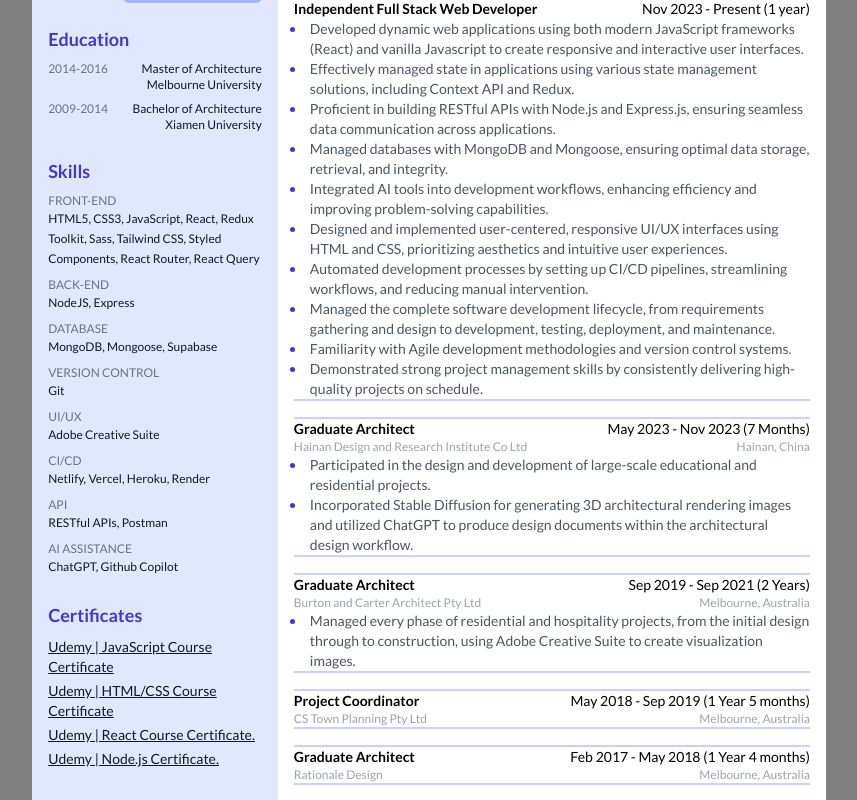
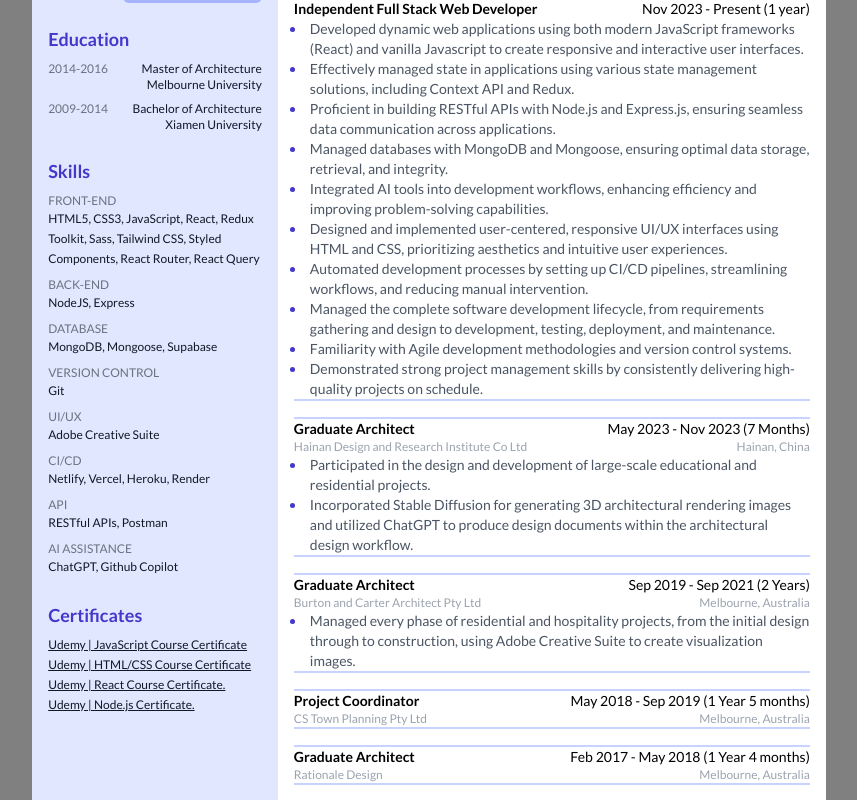
Before and after one commit to JovinLiu/Archi-Resume, a React (Vite) app: page / in a window 1280 px wide. Shown: the part 363-1163 px from the top of the page, without its empty margins (211-1068 px from the left). Built offline with nearby package versions, Linux system fonts and the light colour scheme.

Commit message:
20241008

```diff
--- a/src/Components/Certificate.jsx
+++ b/src/Components/Certificate.jsx
@@ -6,7 +6,7 @@ function Certificate() {
     <Column className="gap-2">
       <Title type="primary">Certificates</Title>
       {/* <Ul className="list-none gap-1 border-indigo-200 pl-4"> */}
-      <Column className="gap-1">
+      <Column className="leading-1 gap-1 text-xs">
         <a
           className="text-gray-900 underline"
           href="https://www.udemy.com/certificate/UC-a1c37ebb-4bf5-4e3c-93f9-ef7bea40015b/"
```
Also changed, not shown: 1 other file (tests, documents, lock files or other folders).
